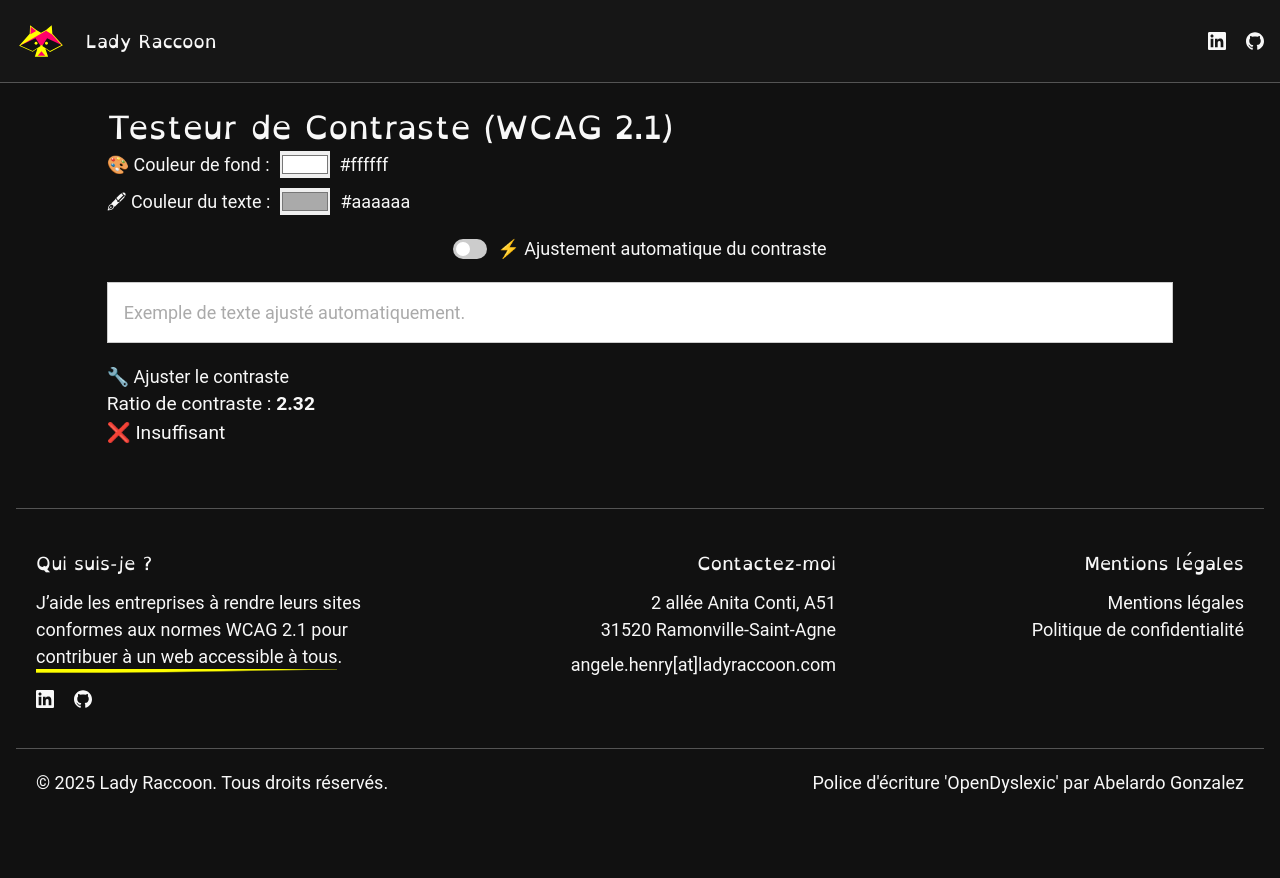
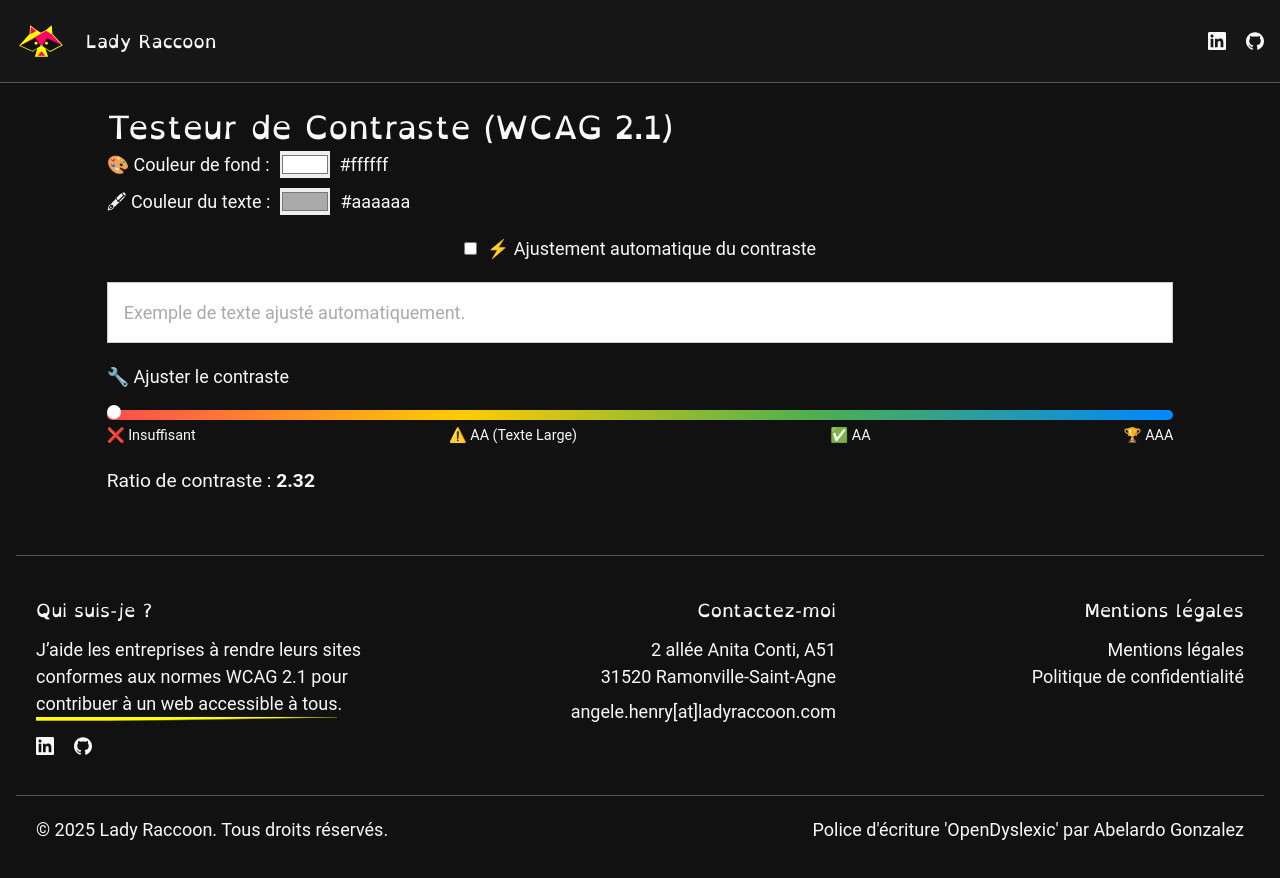
Before and after one commit to angele-henry-dev/lady-raccoon-svelte, a SvelteKit app: page /tools in a window 1280 px wide. Shown: the top 878 px of the page. Before the commit the page ends 856 px from the top, so only its background shows below. Built offline with nearby package versions, Linux system fonts and the light colour scheme.

Commit message:
Calculates the marker position on the scale (0% = Insufficient, 100% = AAA)

```diff
--- a/src/routes/tools/+page.svelte
+++ b/src/routes/tools/+page.svelte
@@ -5,7 +5,6 @@
     let bgColor = "#ffffff";
     let textColor = "#aaaaaa";
     let contrast = 0;
-    let accessibility = "";
 	let autoAdjust = false;
 
 	function setContrast() {
@@ -20,14 +19,14 @@
 
 	function updateContrast() {
 		contrast = contrastRatio(bgColor, textColor);
-		accessibility = getAccessibilityLevel(contrast);
 	}
 
-    function getAccessibilityLevel(ratio: number) {
-        if (ratio >= CONTRAST_RATIO_AAA) return "✅ Niveau AAA (Excellent)";
-        if (ratio >= CONTRAST_RATIO_AA) return "✅ Niveau AA (Bon)";
-        if (ratio >= CONTRAST_RATIO_AA_L) return "⚠️ Niveau AA (Texte Large uniquement)";
-        return "❌ Insuffisant";
+    // Calculates the marker position on the scale (0% = Insufficient, 100% = AAA)
+    function getMarkerPosition() {
+        if (contrast < CONTRAST_RATIO_AA_L) return "0%";    // Insufficient
+        if (contrast < CONTRAST_RATIO_AA) return "25%";     // AA (Large text)
+        if (contrast < CONTRAST_RATIO_AAA) return "75%";    // AA
+        return "100%";                        				// AAA
     }
 
     onMount(setContrast);
@@ -70,9 +69,20 @@
 		<button on:click={adjustContrast}>🔧 Ajuster le contraste</button>
 	</div>
 
+	<div class="contrast-scale">
+        <div class="scale-bar">
+            <div class="marker" style="left: {getMarkerPosition()};"></div>
+        </div>
+        <div class="scale-labels">
+            <span>❌ Insuffisant</span>
+            <span>⚠️ AA (Texte Large)</span>
+            <span>✅ AA</span>
+            <span>🏆 AAA</span>
+        </div>
+    </div>
+
     <div class="results">
         <p>Ratio de contraste : <strong>{contrast.toFixed(2)}</strong></p>
-        <p>{accessibility}</p>
     </div>
 </section>
 
@@ -104,44 +114,31 @@
         font-size: 1.2rem;
     }
 
-    /* Style du switch */
-    .switch {
+    /* Style de l'échelle de contraste */
+    .contrast-scale {
+        margin: 20px 0;
+        text-align: center;
+    }
+    .scale-bar {
+        width: 100%;
+        height: 10px;
+        background: linear-gradient(to right, #ff4d4d, #ffcc00, #4caf50, #0088ff);
+        border-radius: 5px;
         position: relative;
-        display: inline-block;
-        width: 34px;
-        height: 20px;
     }
-    .switch input {
-        opacity: 0;
-        width: 0;
-        height: 0;
+    .marker {
+        position: absolute;
+        top: -5px;
+        width: 14px;
+        height: 14px;
+        background-color: #fff;
+        border-radius: 50%;
+        transition: left 0.3s ease-in-out;
     }
-    .slider {
-        position: absolute;
-        cursor: pointer;
-        top: 0;
-        left: 0;
-        right: 0;
-        bottom: 0;
-        background-color: #ccc;
-        transition: .4s;
-        border-radius: 20px;
-    }
-    .slider:before {
-        position: absolute;
-        content: "";
-        height: 14px;
-        width: 14px;
-        left: 3px;
-        bottom: 3px;
-        background-color: white;
-        transition: .4s;
-        border-radius: 50%;
-    }
-    input:checked + .slider {
-        background-color: #4caf50;
-    }
-    input:checked + .slider:before {
-        transform: translateX(14px);
+    .scale-labels {
+        display: flex;
+        justify-content: space-between;
+        font-size: 0.9rem;
+        margin-top: 5px;
     }
 </style>
```
